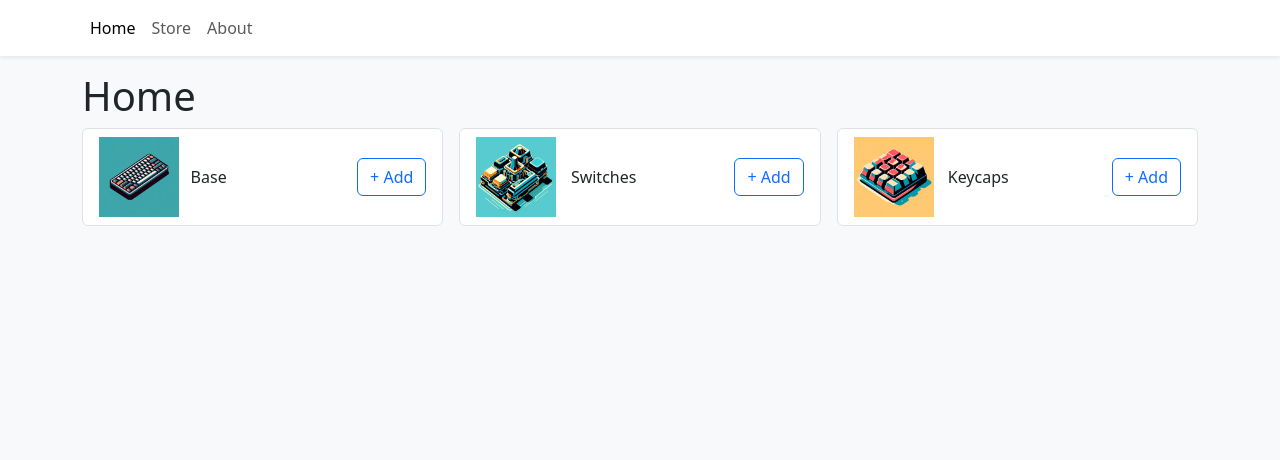
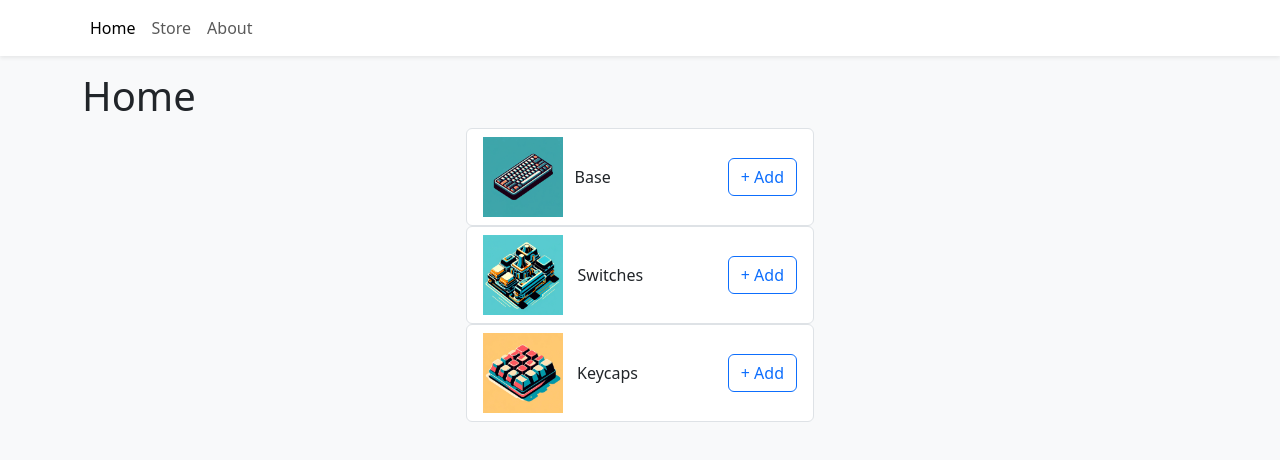
Before and after one commit to aaronmpark/BoardBlueprint, a React (Vite) app: page / in a window 1280 px wide. Shown: the top 460 px of the page. Built offline with nearby package versions, Linux system fonts and the light colour scheme.

Commit message:
addded navigateTo call and changed layout of home page

```diff
--- a/src/data/keyboard.json
+++ b/src/data/keyboard.json
@@ -2,18 +2,21 @@
     {
         "id": 1,
         "name": "Base",
-        "imgUrl": "/imgs/kb_base.jpg"
+        "imgUrl": "/imgs/kb_base.jpg",
+        "navigateTo": "/base"
     },
 
     {
         "id": 2,
         "name": "Switches",
-        "imgUrl": "/imgs/kb_switches.jpg"
+        "imgUrl": "/imgs/kb_switches.jpg",
+        "navigateTo": "/switches"
     },
 
     {
         "id": 3,
         "name": "Keycaps",
-        "imgUrl": "/imgs/kb_keycaps.jpg"
+        "imgUrl": "/imgs/kb_keycaps.jpg",
+        "navigateTo": "/keycaps"
     }
 ]
--- a/src/pages/home.tsx
+++ b/src/pages/home.tsx
@@ -1,16 +1,20 @@
-import { Col, Row } from "react-bootstrap"
-import homeItems from "../data/keyboard.json"
-import { HomeItem } from "../components/HomeItem"
+import { Container, Row, Col, ListGroup } from 'react-bootstrap'
+import homeItems from '../data/keyboard.json'
+import { HomeItem } from '../components/HomeItem'
 
 export function Home() {
-    return <><h1>Home</h1>
-        <Row md={2} xs={1} lg={3} className="g-3">
-            {homeItems.map(item => (
-                <Col key={item.id}>
-                    <HomeItem {...item} />
-                </Col>
-            ))}
-        </Row>
-
-    </>
+    return ( <> <h1>Home</h1>
+            <Container>
+                <Row className="justify-content-center">
+                    <Col xs={12} md={4}>
+                        <ListGroup>
+                            {homeItems.map(item => (
+                                <HomeItem key={item.id} {...item} />
+                            ))}
+                        </ListGroup>
+                    </Col>
+                </Row>
+            </Container>
+        </>
+    );
 }
```
